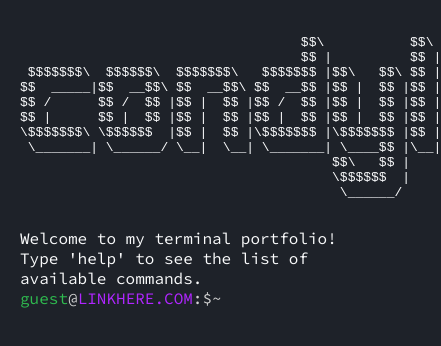
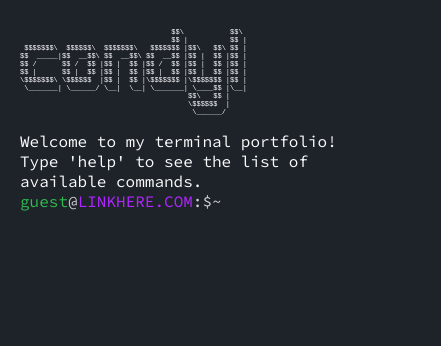
Before and after one commit to condyl/condyl.github.io, a plain HTML site: page index.html in a window 390 px wide. Shown: the whole page, 441 px wide, since content can reach past the window. Drawn offline with Linux system fonts and the light colour scheme.

Commit message:
make logo smaller on mobile devices

```diff
--- a/style.css
+++ b/style.css
@@ -65,3 +65,9 @@ a {
 li {
     list-style-type: none;
 }
+
+@media only screen and (max-width: 600px) {
+    #logo {
+        font-size: 7px;
+    }
+}
```
Lines whose indentation alone changed are shown as unchanged.
